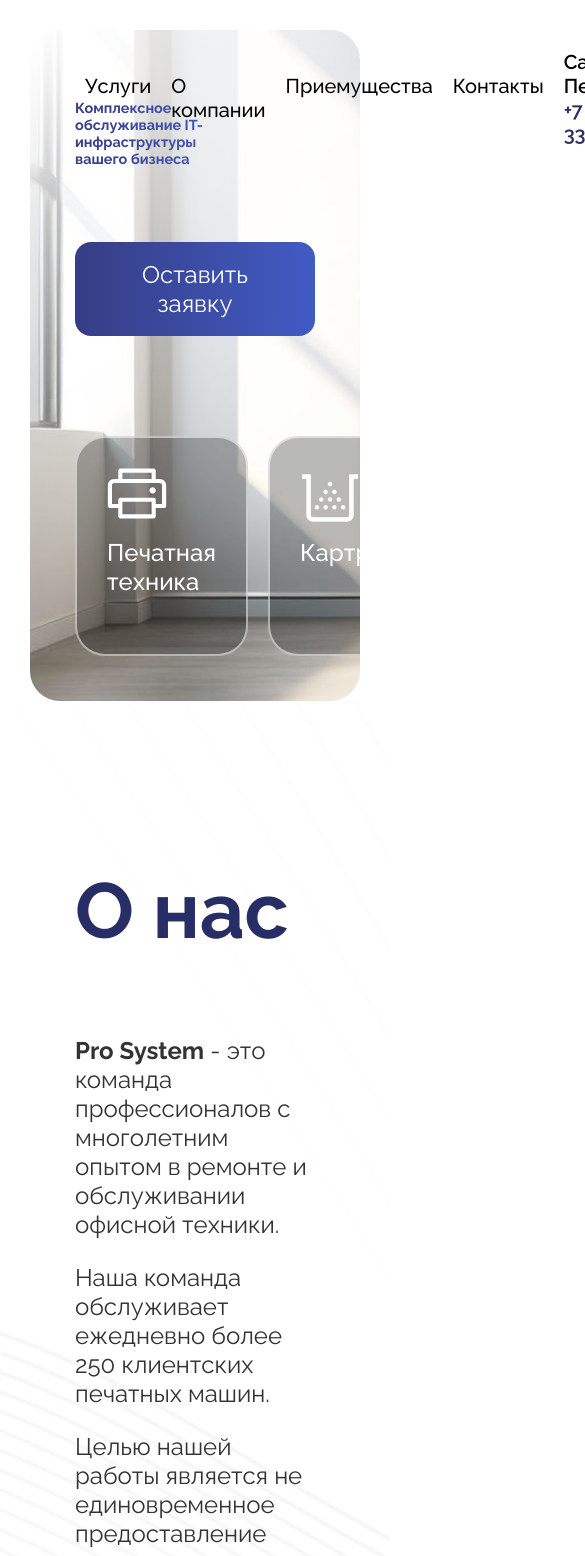
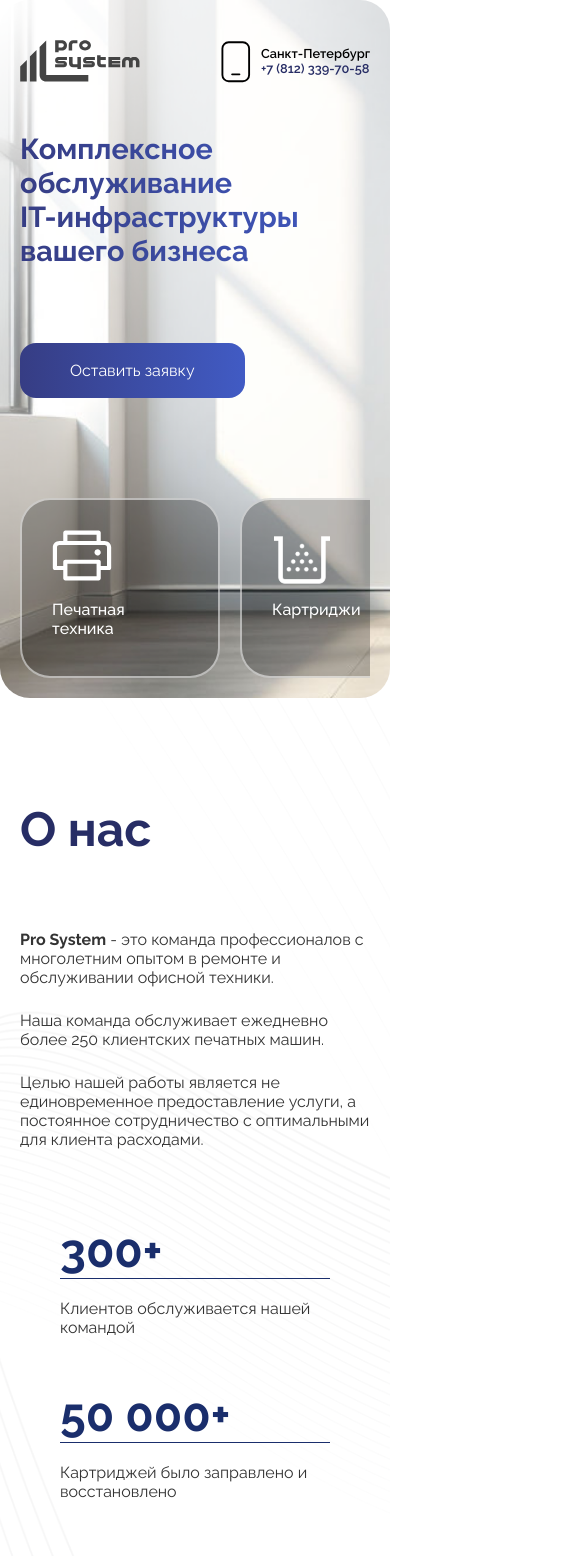
Before and after one commit to TraVv1S/pro-system-lp, a Next.js app: page / in a window 390 px wide. Shown: the top 1556 px of the page, 585 px wide, since content can reach past the window. Built offline with nearby package versions, Linux system fonts and the light colour scheme.

Commit message:
adaptive

```diff
--- a/components/About/About.module.scss
+++ b/components/About/About.module.scss
@@ -2,7 +2,7 @@
     display: grid;
     grid-template-columns: repeat(3, 1fr);
     gap: 100px;
-    padding: 175px 75px;
+    padding: 7em 75px;
     position: relative;
     margin-bottom: 0;
 
@@ -16,7 +16,7 @@
   .description {
     grid-column: span 2;
     color: #333;
-    font-size: 24px;
+    // font-size: 24px;
 
     & p {
       margin-bottom: 24px;
@@ -27,7 +27,7 @@
     padding-top: 10px;
 
     & .counter {
-        font-size: 70px;
+        font-size: 2.9em;
         font-weight: bold;
         display: block;
         color: #1a2e6c;
@@ -36,7 +36,7 @@
 
       & p {
         margin: 0;
-        font-size: 24px;
+        // font-size: 24px;
         color: #333;
         padding-top: 20px;
       }
@@ -50,6 +50,7 @@
 
 @media (max-width: 768px) {
   .section {
+    padding-inline: 20px;
     h2 {
       grid-column: span 3;
     }
--- a/components/Advantages/Advantages.module.scss
+++ b/components/Advantages/Advantages.module.scss
@@ -6,7 +6,7 @@
 }
 
 .desc {
-  font-size: 24px;
+  // font-size: 24px;
   margin-bottom: 40px;
 }
 
@@ -16,13 +16,13 @@
   position: relative;
   border-radius: 30px;
   overflow: hidden;
-  font-size: 20px;
+  font-size: .85em;
 
   & img {
     object-fit: cover;
   }
   & h3 {
-    font-size: 30px;
+    font-size: 1.5em;
     margin-bottom: 20px;
   }
   &:has(.background) {
@@ -50,3 +50,25 @@
     opacity: .1;
   }
 }
+
+@media (max-width: 1024px) {
+  .advantages {
+    grid-template-columns: repeat(2, 1fr);
+  }
+
+  .advantageItem {
+    &:has(.background) {
+      grid-row: span 1;
+    }
+  }
+  .logoItem {
+    display: none;
+  }
+}
+
+@media (max-width: 768px) {
+  .advantages {
+    padding: 20px;
+  }
+
+}
--- a/components/Contact/Contact.module.scss
+++ b/components/Contact/Contact.module.scss
@@ -15,6 +15,7 @@
 
 .step {
     display: flex;
+    align-items: center;
     margin-bottom: 40px;
 
     & img {
@@ -22,7 +23,7 @@
     }
 
     & p {
-        font-size: 20px;
+        font-size: .85em;
     }
 
     &:last-child {
@@ -39,7 +40,7 @@
         border-bottom:  1px solid #000;
         margin-bottom: 28px;
         padding: 10px;
-        font-size: 20px;
+        font-size: .8em;
         outline: none;
     }
     & button {
@@ -54,7 +55,7 @@
     width: 100%;
     padding: 14px 50px;
     color: var(--accent-main);
-    font-size: 24px;
+    // font-size: 24px;
     cursor: pointer;
 
     &:hover {
@@ -71,3 +72,16 @@
         height: 100%;
     }
 }
+
+@media (max-width: 768px) {
+    .content {
+        flex-direction: column-reverse;
+
+        & > * {
+            width: 100%;
+        }
+    }
+    .section {
+        padding: 20px;
+    }
+}
--- a/components/Footer/Footer.jsx
+++ b/components/Footer/Footer.jsx
@@ -7,7 +7,7 @@ const Footer = () => {
         <footer className={styles.block}>
             <div className={styles.wrapper}>
                 <div className={styles.contacts}>
-                    <h3>Комплексное обслуживание печатной техники в вашем офисе</h3>
+                    <h3>Комплексное обслуживание печатной техники в&nbsp;вашем офисе</h3>
                     <div className={styles.links}>
                         <a href="tel:+78123397058">+7 (812) 339-70-58</a>
                         <a href="mailto:info@prosystem.spb.ru">info@prosystem.spb.ru</a>
@@ -23,7 +23,7 @@ const Footer = () => {
                             </div></a>
 
 
-                    <ul>
+                    <ul className={styles.menuList}>
                         <li><a href="#products">Услуги</a></li>
                         <li><a href="#about">О компании</a></li>
                         <li><a href="#advantages">Приемущества</a></li>
--- a/components/Footer/Footer.module.scss
+++ b/components/Footer/Footer.module.scss
@@ -7,8 +7,10 @@
     a{
         display: block;
         color: #fff;
-        font-size: 40px;
+        font-size: 1.7em;
+        line-height: 1.5em;
         font-weight: 300;
+
     }
 }
 
@@ -22,7 +24,7 @@
 .contacts {
     flex: 1;
     h3{
-        font-size: 56px;
+        font-size: 2.3em;
         margin-bottom: 80px;
         width: 70%;
     }
@@ -44,7 +46,7 @@
     }
 
     a{
-        font-size: 35px;
+        font-size: 1.4em;
         opacity: .7;
 
         &:hover {
@@ -54,10 +56,28 @@
 }
 
 .goTop {
-    padding: 20px;
-    border-radius: 50%;
+    display: flex;
+    justify-content:center;
+    align-items: center;
+    width: 80px;
+    height: 80px;
+    border-radius: 40px;
     background-color: #fff;
     cursor: pointer;
-    // width: fit-content;
-    // margin-left: auto;
 }
+
+
+@media (max-width: 768px) {
+    .menuList {
+        display: none;
+    }
+    .wrapper {
+        flex-direction: column-reverse;
+        gap: 20px;
+        padding: 20px;
+    }
+    .contacts h3{
+
+        width: 100%;
+    }
+}
--- a/components/Header/Header.module.scss
+++ b/components/Header/Header.module.scss
@@ -14,13 +14,13 @@
     display: flex;
     justify-content: space-between;
     align-items: center;
-    padding: 20px 75px;
+    padding: 40px 75px;
 }
 // .logo {
 
 // }
 .mainMenu {
-    font-size: 20px;
+    font-size: .9em;
     font-weight: 500;
     & ul{
         display: flex;
@@ -40,7 +40,7 @@
 }
 
 .contacts {
-    font-size: 20px;
+    font-size: .8em;
     font-weight: 600;
     a{
         display: block;
@@ -49,3 +49,21 @@
 // .icon
 
 // .contacts
+
+@media (max-width: 1024px) {
+    .mainMenu {
+        display: none;
+    }
+}
+
+@media (max-width: 768px) {
+    .block {
+        top: 0;
+    }
+    .wrapper {
+        padding: 40px 20px;
+    }
+    .logo img {
+        width: 120px;
+    }
+}
--- a/components/Hero/Hero.jsx
+++ b/components/Hero/Hero.jsx
@@ -19,7 +19,7 @@ const Hero = () => {
                         ease: [0, 0.71, 0.2, 1.01]
                     }}
                 >
-                    <h1 className={styles.heading}>Комплексное обслуживание IT-инфраструктуры вашего бизнеса</h1>
+                    <h1 className={styles.heading}>Комплексное обслуживание <span>IT-инфраструктуры</span> вашего бизнеса</h1>
                     <motion.button
                         className={styles.button}
                         initial={{ opacity: 0, scale: 0.9 }}
@@ -75,7 +75,7 @@ const Hero = () => {
                     </div>
                     <div className={styles.service}>
                         <div className={styles.service_front}>
-                            <div className={styles.service_icon}><Image src="/images/it.svg" width={60} height={60} alt="it" /></div>
+                            <div className={styles.service_icon}><Image src="/images/it.svg" width={45} height={60} alt="it" /></div>
                             <div> IT аутсорсинг</div>
                         </div>
                         <div className={styles.service_reverse}>
--- a/components/Hero/Hero.module.scss
+++ b/components/Hero/Hero.module.scss
@@ -25,7 +25,7 @@
 }
 
 .cta {
-    margin-top: 10%;
+    margin-top: 7em;
 }
 
 .heading {
@@ -36,6 +36,10 @@
     -webkit-background-clip: text;
     -webkit-text-fill-color: transparent;
     margin-bottom: 75px;
+
+    span {
+        text-wrap: nowrap;
+    }
 }
 
 .buttons {
@@ -53,13 +57,20 @@
     width: fit-content;
     padding: 18px 50px;
     color: #fff;
-    font-size: 24px;
+    // font-size: 24px;
     cursor: pointer;
 }
 
 .services {
     display: flex;
     gap: 20px;
+    overflow-x: scroll;
+    overflow-y: hidden;
+    -ms-overflow-style: none;
+    scrollbar-width: none;
+    &::-webkit-scrollbar {
+        display: none;
+    }
 
     & .button {
         background: none;
@@ -80,10 +91,11 @@
     border-radius: 30px;
     padding: 30px;
     color: #fff;
-    font-size: 24px;
+    // font-size: 24px;
     font-weight: 500;
     transition: width 0.2s ease-out;
     background: #00000044;
+    flex-shrink: 0;
 
     &_front{
         display: flex;
@@ -136,3 +148,34 @@
 .text {
     margin-bottom: 20px;
 }
+
+@media (max-width: 1536px) {
+
+}
+
+@media (max-width: 1024px) {
+    .heading {
+        width: 100%;
+    }
+}
+
+@media (max-width: 768px) {
+    .block {
+        padding: 0;
+    }
+    .content {
+        padding: 20px;
+    }
+    .heading {
+        font-size: 1.8rem;
+    }
+    .service {
+        position: relative;
+        width: 200px;
+        height: 180px;
+        &:hover {
+            width: 400px;
+        }
+    }
+
+}
--- a/components/Services/Services.module.scss
+++ b/components/Services/Services.module.scss
@@ -1,5 +1,4 @@
 .section {
-    padding: 30px;
     background-color: var(--background-main);
     padding: 75px;
     border-radius: 30px;
@@ -17,23 +16,23 @@
     flex: 1;
     display: flex;
     flex-direction: column;
-    padding: 35px 50px;
+    padding: 1.5em 2em;
 
     & h3 {
-        font-size:36px;
+        font-size:1.5em;
         color: var(--accent-main);
         margin-bottom: 16px;
     }
 
     & .text {
         // font-family: 'Roboto';
-        font-size: 22px;
+        font-size: .9em;
         margin-bottom: 20px;
 
         & ul {
             list-style: disc;
-            padding-left: 30px;
-            line-height: 30px;
+            padding-left: 1.1rem;
+            line-height: 1.25em;
         }
     }
 
@@ -61,7 +60,7 @@
     width: fit-content;
     padding: 18px 50px;
     color: #fff;
-    font-size: 24px;
+    // font-size: 24px;
     cursor: pointer;
     background: none;
     color: var(--accent-main);
@@ -71,3 +70,13 @@
         color: #fff;
     }
 }
+
+@media (max-width: 1280px) {
+    .imageWrapper {display: none;}
+}
+
+@media (max-width: 768px) {
+    .section {
+      padding-inline: 20px;
+    }
+}
--- a/src/app/styles.css
+++ b/src/app/styles.css
@@ -17,7 +17,7 @@ body, html{
     scroll-behavior: smooth;
 }
 
-body {
+html {
     font-size: 24px;
 }
 
@@ -63,18 +63,24 @@ input, button, textarea, select{
 
 
 h2 {
-    font-size: 78px;
-    line-height: 70px;
+    font-size: 3em;
+    line-height: 80%;
     color: var(--accent-main);
-    margin-bottom: 40px;
+    margin-bottom: 2rem;
 }
 
 section {
-    margin-bottom: 150px;
+    margin-bottom: 6em;
 }
 
 @media (max-width: 1200px) {
-    body {
+    html {
         font-size: 20px;
     }
 }
+
+@media (max-width: 768px) {
+    html {
+        font-size: 16px;
+    }
+}
```
